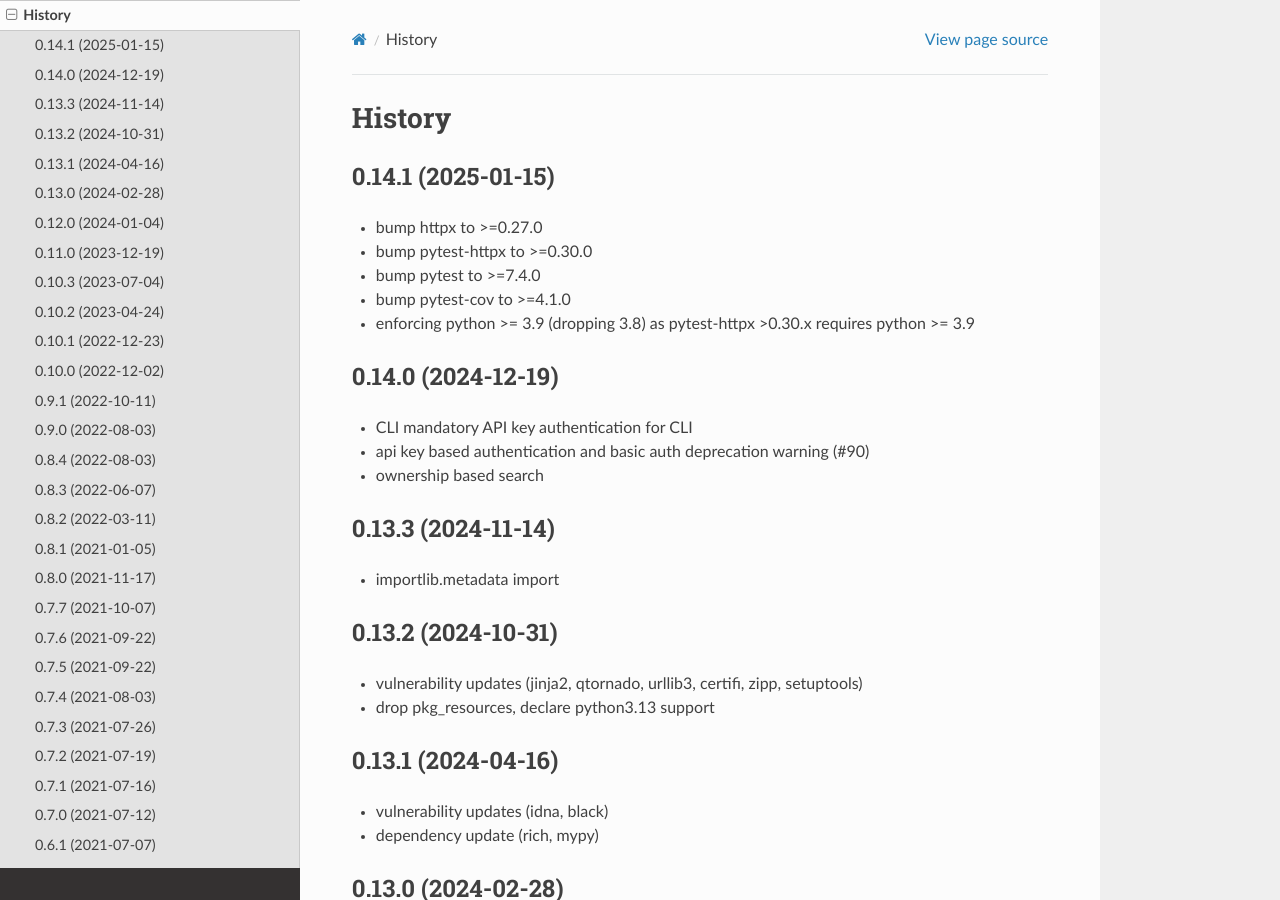
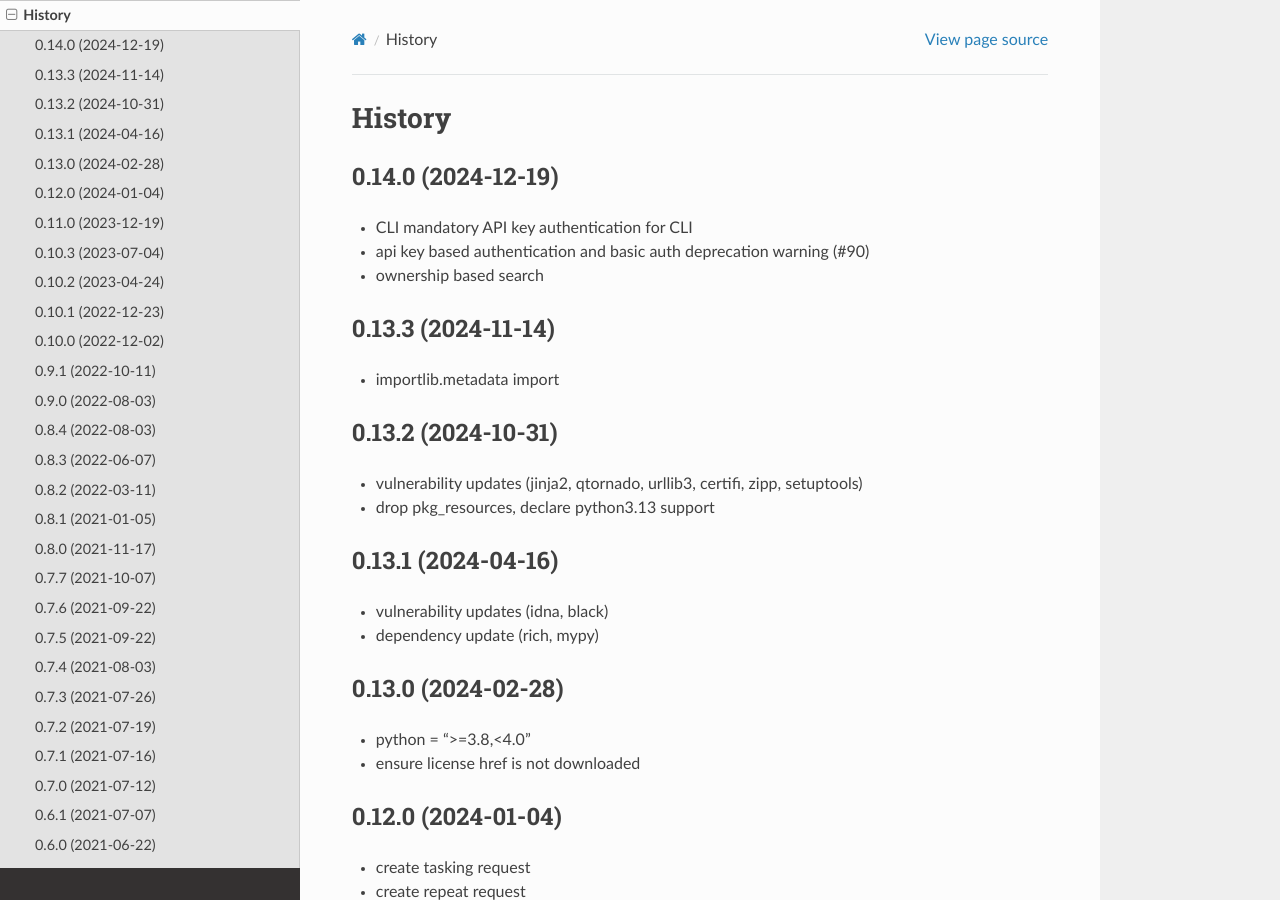
Before and after one commit to capellaspace/console-client, a Sphinx documentation site: the page built from docs/pages/changelog.rst, in a window 1280 px wide and 900 px high. Built offline with Sphinx 7.4.7 and the Read the Docs theme 3.1.0, drawn with Linux system fonts in a browser that asks for light colours.

Commit message:
Revert release specific changes

```diff
--- a/docs/pages/changelog.rst
+++ b/docs/pages/changelog.rst
@@ -1,15 +1,6 @@
 =======
 History
 =======
-
-0.14.1 (2025-01-15)
--------------------
-* bump httpx to >=0.27.0
-* bump pytest-httpx to >=0.30.0
-* bump pytest to >=7.4.0
-* bump pytest-cov to >=4.1.0
-* enforcing python >= 3.9 (dropping 3.8) as pytest-httpx >0.30.x requires python >= 3.9
-
 
 0.14.0 (2024-12-19)
 -------------------
--- a/pyproject.toml
+++ b/pyproject.toml
@@ -1,6 +1,6 @@
 [tool.poetry]
 name = "capella-console-client"
-version = "0.14.1"
+version = "0.14.0"
 description = "Python SDK for api.capellaspace.com (task, search, order, download)"
 authors = ["Thomas Beyer <thomas.beyer@capellaspace.com>"]
 repository = "https://github.com/capellaspace/console-client"
```
